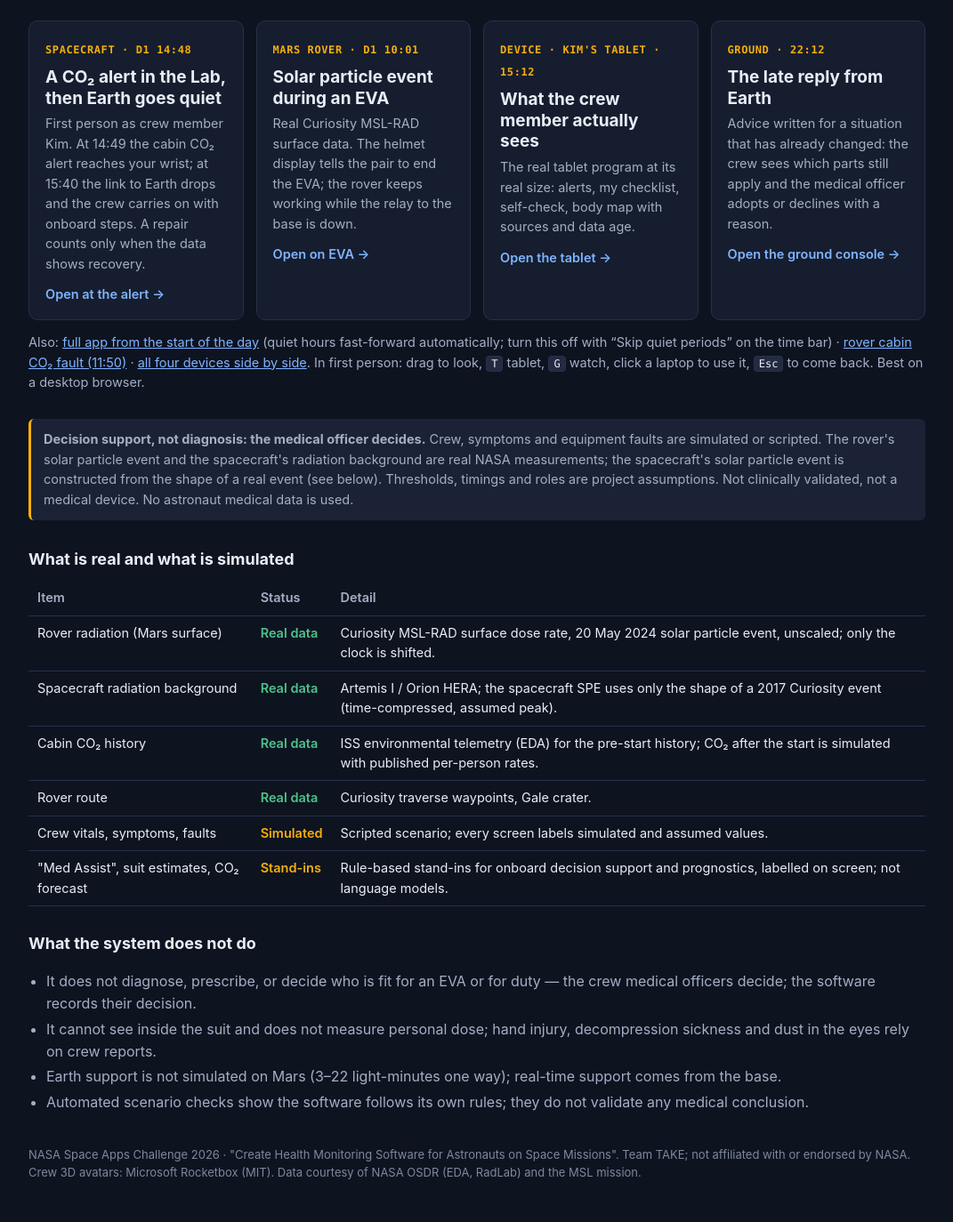
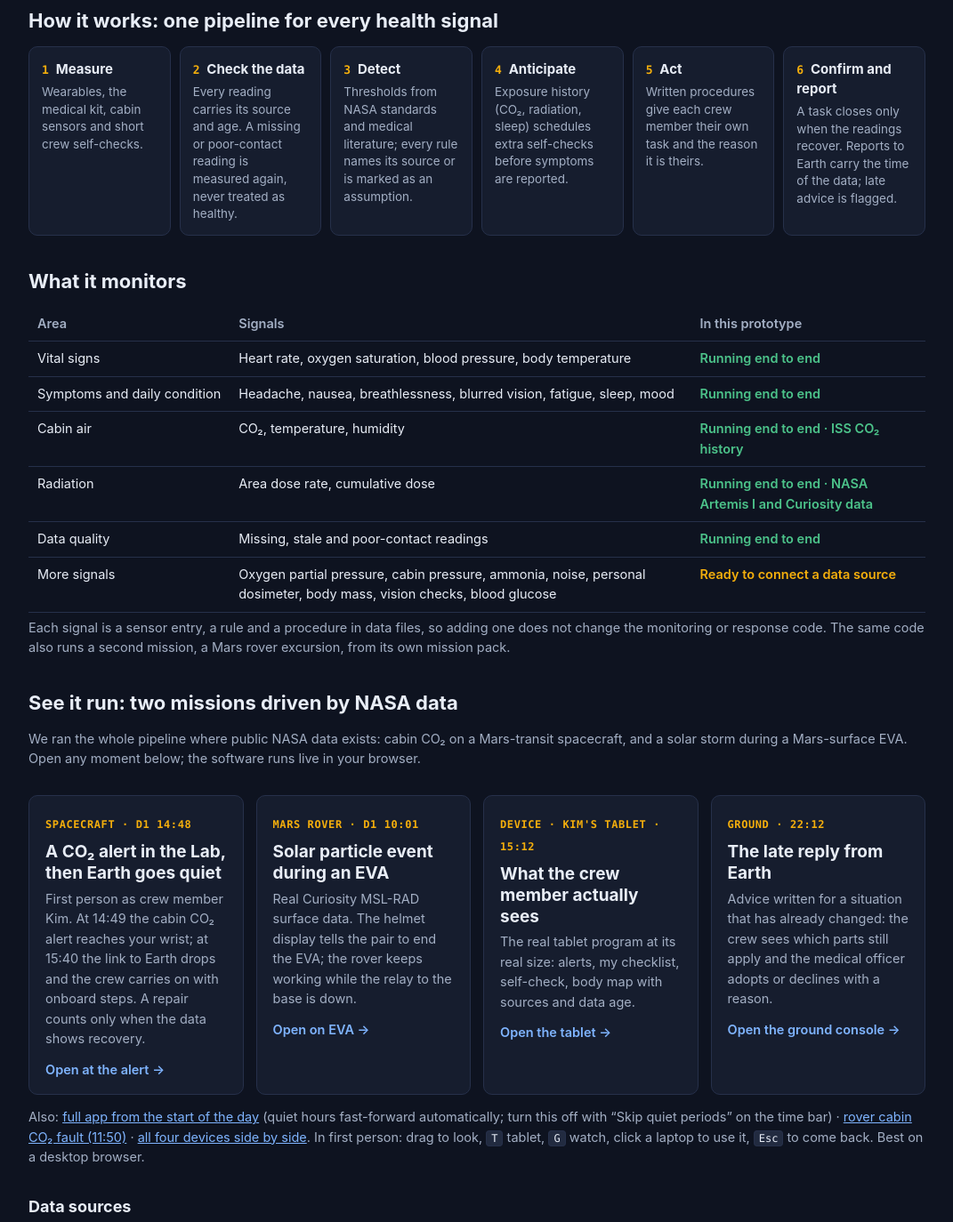
Before and after one commit to shyfox-01/astro-health-monitor, a plain HTML site: page index.html in a window 1280 px wide. Shown: the part 1099-2473 px from the top of the page at 89% size, without its empty margins (104-1175 px from the left). Drawn offline with Linux system fonts and the light colour scheme.

Commit message:
Update demo build (dfa55d7)

```diff
--- a/index.html
+++ b/index.html
@@ -34,7 +34,13 @@
   ul { padding-left:20px; color:var(--dim); } li { margin:4px 0; }
   kbd { font:12px ui-monospace, Consolas, monospace; background:#222b40; border:1px solid var(--line); border-radius:4px; padding:1px 5px; color:var(--text); }
   footer { margin-top:36px; color:#7d889c; font-size:13px; }
-  @media (max-width:640px) { th:nth-child(3), td:nth-child(3) { display:none; } }
+  h3.sec { font-size:22px; margin:34px 0 12px; }
+  ol.flow { list-style:none; counter-reset:f; padding:0; margin:0 0 6px; display:grid; grid-template-columns:repeat(auto-fit,minmax(150px,1fr)); gap:10px; }
+  ol.flow li { counter-increment:f; background:var(--panel); border:1px solid var(--line); border-radius:10px; padding:14px 14px 13px; margin:0; color:var(--dim); font-size:13.5px; line-height:1.45; }
+  ol.flow li b { display:block; color:var(--text); font-size:15px; margin-bottom:5px; }
+  ol.flow li b::before { content:counter(f) "  "; color:var(--accent); font:700 13px ui-monospace, Consolas, monospace; }
+  table.cover td:first-child { color:var(--text); white-space:nowrap; }
+  @media (max-width:640px) { th:nth-child(3), td:nth-child(3) { display:none; } table.cover th:nth-child(3), table.cover td:nth-child(3) { display:table-cell; } table.cover td:first-child { white-space:normal; } }
 </style>
 </head>
 <body>
@@ -43,7 +49,7 @@
   <span class="sim">SIMULATION PROTOTYPE</span>
   <h1>Astro Health Monitor</h1>
   <p class="tag">When Earth can't answer, the crew still can.</p>
-  <p class="lead">A crew health monitoring and response system for missions where ground advice is delayed or cut off. Sensors, wearables and crew self-checks feed one event history; the system grades readings against stated thresholds, opens written procedures, tells each person what to do and why, and keeps checking until the data shows recovery. Everything runs in your browser — no install, no login.</p>
+  <p class="lead">A health monitoring system for crews far from Earth. It watches each astronaut's body, the cabin air and the radiation around them; turns an abnormal reading into a clear task for the right person; and keeps checking until the data shows recovery — on board, even when advice from Earth is minutes away or cut off. Everything runs in your browser: no install, no login.</p>
 
   <section aria-label="Start here" style="display:flex;align-items:center;justify-content:space-between;gap:16px;flex-wrap:wrap;padding:20px 22px;margin:0 0 26px;border:1px solid #527b91;border-radius:12px;background:#17283b">
     <div><strong style="display:block;font-size:20px;color:#e8edf6">New here? Take the one-minute tour.</strong><span style="color:#b0c3d8;font-size:14px">Six short steps: the mission, crew roles, recovery checks and NASA data.</span></div>
@@ -55,6 +61,30 @@
     <figcaption>29.5-second demo recorded from this build, with AI-generated narration (ElevenLabs), burned-in English subtitles and original music synthesized in code (AI-assisted). Plays the 720p version (7.1 MB) for faster loading. <a href="media/astro-health-monitor-narrated.mp4?v=2" download>Download 1080p (27 MB)</a> · <a href="media/astro-health-monitor-29.5s.mp4?v=2" download>silent 1080p version</a> · <a href="media/wrist-raise.gif">wrist-raise GIF</a></figcaption>
   </figure>
 
+  <h3 class="sec">How it works: one pipeline for every health signal</h3>
+  <ol class="flow">
+    <li><b>Measure</b>Wearables, the medical kit, cabin sensors and short crew self-checks.</li>
+    <li><b>Check the data</b>Every reading carries its source and age. A missing or poor-contact reading is measured again, never treated as healthy.</li>
+    <li><b>Detect</b>Thresholds from NASA standards and medical literature; every rule names its source or is marked as an assumption.</li>
+    <li><b>Anticipate</b>Exposure history (CO₂, radiation, sleep) schedules extra self-checks before symptoms are reported.</li>
+    <li><b>Act</b>Written procedures give each crew member their own task and the reason it is theirs.</li>
+    <li><b>Confirm and report</b>A task closes only when the readings recover. Reports to Earth carry the time of the data; late advice is flagged.</li>
+  </ol>
+
+  <h3 class="sec">What it monitors</h3>
+  <table class="cover">
+    <tr><th>Area</th><th>Signals</th><th>In this prototype</th></tr>
+    <tr><td>Vital signs</td><td>Heart rate, oxygen saturation, blood pressure, body temperature</td><td class="r">Running end to end</td></tr>
+    <tr><td>Symptoms and daily condition</td><td>Headache, nausea, breathlessness, blurred vision, fatigue, sleep, mood</td><td class="r">Running end to end</td></tr>
+    <tr><td>Cabin air</td><td>CO₂, temperature, humidity</td><td class="r">Running end to end · ISS CO₂ history</td></tr>
+    <tr><td>Radiation</td><td>Area dose rate, cumulative dose</td><td class="r">Running end to end · NASA Artemis I and Curiosity data</td></tr>
+    <tr><td>Data quality</td><td>Missing, stale and poor-contact readings</td><td class="r">Running end to end</td></tr>
+    <tr><td>More signals</td><td>Oxygen partial pressure, cabin pressure, ammonia, noise, personal dosimeter, body mass, vision checks, blood glucose</td><td class="s">Ready to connect a data source</td></tr>
+  </table>
+  <p class="more">Each signal is a sensor entry, a rule and a procedure in data files, so adding one does not change the monitoring or response code. The same code also runs a second mission, a Mars rover excursion, from its own mission pack.</p>
+
+  <h3 class="sec">See it run: two missions driven by NASA data</h3>
+  <p class="more">We ran the whole pipeline where public NASA data exists: cabin CO₂ on a Mars-transit spacecraft, and a solar storm during a Mars-surface EVA. Open any moment below; the software runs live in your browser.</p>
   <div class="grid">
     <a class="card" href="app.html?t=14:48&amp;play=1&amp;speed=10">
       <span class="k">SPACECRAFT · D1 14:48</span>
@@ -83,9 +113,7 @@
   </div>
   <p class="more">Also: <a href="app.html?play=1">full app from the start of the day</a> (quiet hours fast-forward automatically; turn this off with “Skip quiet periods” on the time bar) · <a href="app.html?mission=rover&amp;t=11:50&amp;play=1&amp;speed=5">rover cabin CO₂ fault (11:50)</a> · <a href="app.html?app=devices&amp;t=15:12">all four devices side by side</a>. In first person: drag to look, <kbd>T</kbd> tablet, <kbd>G</kbd> watch, click a laptop to use it, <kbd>Esc</kbd> to come back. Best on a desktop browser.</p>
 
-  <div class="note"><b>Decision support, not diagnosis: the medical officer decides.</b> Crew, symptoms and equipment faults are simulated or scripted. The rover's solar particle event and the spacecraft's radiation background are real NASA measurements; the spacecraft's solar particle event is constructed from the shape of a real event (see below). Thresholds, timings and roles are project assumptions. Not clinically validated, not a medical device. No astronaut medical data is used.</div>
-
-  <h3>What is real and what is simulated</h3>
+  <h3>Data sources</h3>
   <table>
     <tr><th>Item</th><th>Status</th><th>Detail</th></tr>
     <tr><td>Rover radiation (Mars surface)</td><td class="r">Real data</td><td>Curiosity MSL-RAD surface dose rate, 20 May 2024 solar particle event, unscaled; only the clock is shifted.</td></tr>
@@ -96,13 +124,7 @@
     <tr><td>"Med Assist", suit estimates, CO₂ forecast</td><td class="s">Stand-ins</td><td>Rule-based stand-ins for onboard decision support and prognostics, labelled on screen; not language models.</td></tr>
   </table>
 
-  <h3>What the system does not do</h3>
-  <ul>
-    <li>It does not diagnose, prescribe, or decide who is fit for an EVA or for duty — the crew medical officers decide; the software records their decision.</li>
-    <li>It cannot see inside the suit and does not measure personal dose; hand injury, decompression sickness and dust in the eyes rely on crew reports.</li>
-    <li>Earth support is not simulated on Mars (3–22 light-minutes one way); real-time support comes from the base.</li>
-    <li>Automated scenario checks show the software follows its own rules; they do not validate any medical conclusion.</li>
-  </ul>
+  <div class="note" style="margin-top:22px"><b>Decision support, not diagnosis:</b> crew medical officers make medical decisions and the software records them. In this prototype the crew, their readings, symptoms and equipment faults are simulated; no astronaut medical data is used. Not a medical device.</div>
 
   <footer>NASA Space Apps Challenge 2026 · "Create Health Monitoring Software for Astronauts on Space Missions". Team TAKE; not affiliated with or endorsed by NASA. Crew 3D avatars: Microsoft Rocketbox (MIT). Data courtesy of NASA OSDR (EDA, RadLab) and the MSL mission.</footer>
 </main>
```
